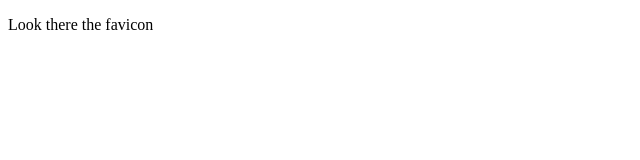
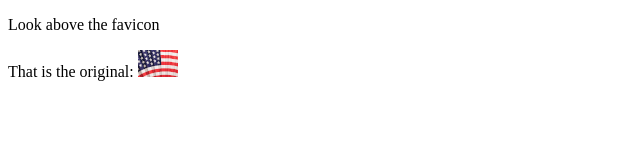
Before and after one commit to israelvalente/html-css, a plain HTML site: page ex004/fourth.html in a window 1280 px wide. Shown: the whole page, without its empty margins (0-640 px from the left). Drawn offline with Linux system fonts and the light colour scheme.

Commit message:
older updates

```diff
--- a/ex004/fourth.html
+++ b/ex004/fourth.html
@@ -3,10 +3,14 @@
 <head>
     <meta charset="UTF-8">
     <meta name="viewport" content="width=device-width, initial-scale=1.0">
-    <link rel="shortcut icon" href="usaflag.png">
-    <title>favecon</title>
+    <link rel="shortcut icon" href="favi.ico" type="image/x-icon">
+    <title>Favicon</title>
 </head>
 <body>
-    <p>Look there the favicon</p>
+    <p>Look above the favicon</p>
+
+    <p>That is the original:
+        <img src="usaflag.png" alt="usa flag">
+    </p>
 </body>
 </html>
```
Also changed, not shown: ex004/android-chrome-192x192.png (added), ex004/android-chrome-512x512.png (added), ex004/apple-touch-icon.png (added), ex004/favi.ico (added), ex004/favicon-16x16.png (deleted), ex004/favicon-32x32.png (added), ex004/flag-16x16.png (added), ex004/site.webmanifest (added).
